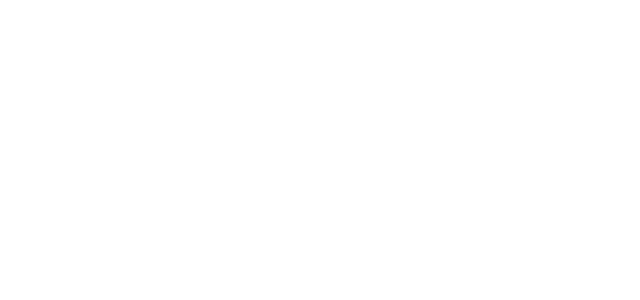
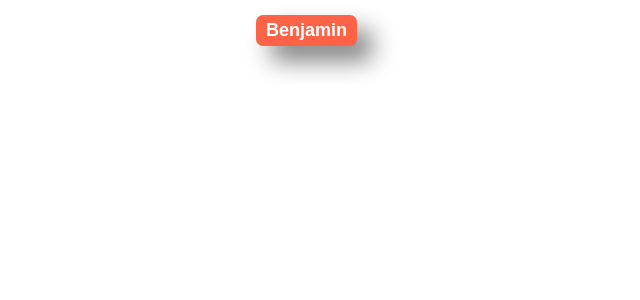
Before and after one commit to mrousseau/react_2022_05, a React (Create React App) app: page / in a window 1280 px wide. Shown: the top 300 px of the page, without its empty margins (336-976 px from the left). Built offline with nearby package versions, Linux system fonts and the light colour scheme.

Commit message:
create button

```diff
--- a/src/App/App.jsx
+++ b/src/App/App.jsx
@@ -1,11 +1,12 @@
 import React from 'react';
 import './App.css';
-
+import Button from './components/ui/Buttons/Button'
 
 
 function App() {
   return (
     <div className="App">
+      <Button></Button>
     </div>
   );
 }
--- a/src/App/components/ui/Buttons/Button.css
+++ b/src/App/components/ui/Buttons/Button.css
@@ -0,0 +1,15 @@
+.Button {
+    border:none;
+    padding: 5px 10px;
+    border-radius: 7px;
+    margin-left : 5px;
+    margin-bottom: 15px;
+    margin-top: 15px;
+    box-shadow: 15px 15px 25px grey;
+    background-color: tomato;
+    color: white;
+
+    font-size: large;
+    font-weight: 700;
+
+}
--- a/src/App/components/ui/Buttons/Button.jsx
+++ b/src/App/components/ui/Buttons/Button.jsx
@@ -3,7 +3,7 @@ import React from 'react'
 import './Button.css'
 
 const Button = (props) => {
-    return <button>Benjamin</button>
+    return <button className="Button">Benjamin</button>
 }
 
 export default Button
```
